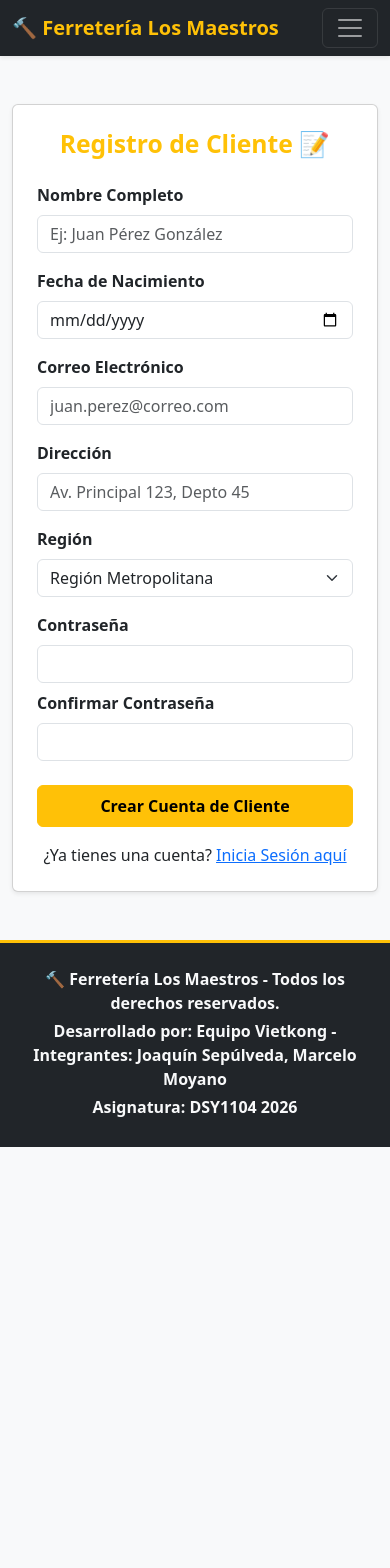
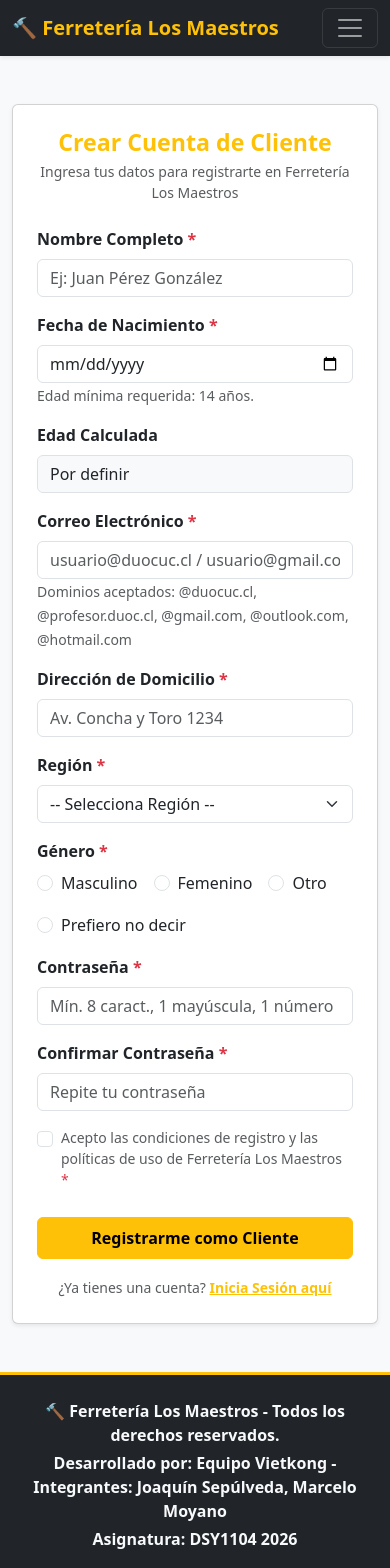
Before and after one commit to Yakim-uwu/EA2-REACT--Ferreteria-los-Maestros, a React (Vite) app: page /registro in a window 390 px wide. Shown: the top 1568 px of the page. Before the commit the page ends 1147 px from the top, so only its background shows below. Built offline with nearby package versions, Linux system fonts and the light colour scheme.

Commit message:
Fix Reglas de negoció de Registro

```diff
--- a/src/pages/Registro.tsx
+++ b/src/pages/Registro.tsx
@@ -1,7 +1,9 @@
 import React, { useState } from "react";
 import { useNavigate, Link } from "react-router-dom";
 import { useStore } from "../context/StoreContext";
+import { calcularEdad } from "../utils/format";
 import Alerta, { useAlerta } from "../components/Alerta";
+import { GeneroUsuario } from "../types";
 
 export default function Registro() {
   const { registrarUsuario } = useStore();
@@ -13,52 +15,113 @@ export default function Registro() {
     fechaNacimiento: "",
     correo: "",
     direccion: "",
-    region: "Metropolitana",
+    region: "",
+    genero: "" as GeneroUsuario,
     contrasena: "",
     confirmarContrasena: "",
+    aceptaTerminos: false,
   });
+
+  // Lista de dominios de correo permitidos por regla de negocio
+  const dominiosAutorizados = [
+    "@duocuc.cl",
+    "@profesor.duoc.cl",
+    "@gmail.com",
+    "@outlook.com",
+    "@hotmail.com",
+  ];
 
   const handleChange = (
     e: React.ChangeEvent<HTMLInputElement | HTMLSelectElement>,
   ) => {
-    setForm({ ...form, [e.target.name]: e.target.value });
+    const target = e.target as HTMLInputElement;
+    const value = target.type === "checkbox" ? target.checked : target.value;
+    setForm({ ...form, [target.name]: value });
+  };
+
+  const validarFormulario = (): boolean => {
+    // 1. Campos obligatorios
+    if (
+      !form.nombreCompleto.trim() ||
+      !form.fechaNacimiento ||
+      !form.correo.trim() ||
+      !form.direccion.trim() ||
+      !form.region ||
+      !form.genero ||
+      !form.contrasena ||
+      !form.confirmarContrasena
+    ) {
+      mostrar("Todos los campos marcados con (*) son obligatorios.");
+      return false;
+    }
+
+    // 2. Edad mínima de 14 años
+    const edadCalculada = calcularEdad(form.fechaNacimiento);
+    if (edadCalculada < 14) {
+      mostrar("Debes tener al menos 14 años de edad para registrarte.");
+      return false;
+    }
+
+    // 3. Dominio de correo autorizado
+    const correoMinusculas = form.correo.trim().toLowerCase();
+    const dominioValido = dominiosAutorizados.some((dom) =>
+      correoMinusculas.endsWith(dom),
+    );
+    if (!dominioValido) {
+      mostrar(
+        `El correo debe pertenecer a un dominio autorizado: ${dominiosAutorizados.join(", ")}`,
+      );
+      return false;
+    }
+
+    // 4. Selección válida de región
+    if (!form.region || form.region === "") {
+      mostrar("Selecciona una región válida de la lista.");
+      return false;
+    }
+
+    // 5. Selección de género
+    if (!form.genero) {
+      mostrar("Debes seleccionar una opción de género.");
+      return false;
+    }
+
+    // 6. Requisitos de seguridad y formato de contraseña
+    // Requisito: Mínimo 8 caracteres, al menos una letra mayúscula y al menos un número
+    const regexPassword = /^(?=.*[A-Z])(?=.*\d).{8,}$/;
+    if (!regexPassword.test(form.contrasena)) {
+      mostrar(
+        "La contraseña debe tener al menos 8 caracteres, incluir una letra mayúscula y al menos un número.",
+      );
+      return false;
+    }
+
+    if (form.contrasena !== form.confirmarContrasena) {
+      mostrar("Las contraseñas no coinciden.");
+      return false;
+    }
+
+    // 7. Aceptación de condiciones de registro
+    if (!form.aceptaTerminos) {
+      mostrar("Debes aceptar los términos y condiciones de registro.");
+      return false;
+    }
+
+    return true;
   };
 
   const handleSubmit = (e: React.FormEvent) => {
     e.preventDefault();
 
-    if (!form.nombreCompleto.trim()) {
-      mostrar("El nombre completo es obligatorio.");
-      return;
-    }
-    if (!form.fechaNacimiento) {
-      mostrar("La fecha de nacimiento es obligatoria.");
-      return;
-    }
-    if (!form.correo.trim() || !form.correo.includes("@")) {
-      mostrar("Ingresa un correo electrónico válido.");
-      return;
-    }
-    if (!form.direccion.trim()) {
-      mostrar("La dirección es obligatoria.");
-      return;
-    }
-    if (form.contrasena.length < 6) {
-      mostrar("La contraseña debe tener al menos 6 caracteres.");
-      return;
-    }
-    if (form.contrasena !== form.confirmarContrasena) {
-      mostrar("Las contraseñas no coinciden.");
-      return;
-    }
+    if (!validarFormulario()) return;
 
-    // Registro asigna exclusivamente el rol 'cliente'
     const res = registrarUsuario({
-      nombreCompleto: form.nombreCompleto,
+      nombreCompleto: form.nombreCompleto.trim(),
       fechaNacimiento: form.fechaNacimiento,
-      correo: form.correo,
-      direccion: form.direccion,
+      correo: form.correo.trim().toLowerCase(),
+      direccion: form.direccion.trim(),
       region: form.region,
+      genero: form.genero,
       rol: "cliente",
       contrasena: form.contrasena,
     });
@@ -67,77 +130,129 @@ export default function Registro() {
       mostrar("¡Registro exitoso! Redirigiendo a Iniciar Sesión...", false);
       setTimeout(() => navigate("/login"), 1500);
     } else {
-      mostrar(res.mensaje || "Error al registrar usuario.");
+      mostrar(res.mensaje || "Error al registrar el usuario.");
     }
   };
 
+  const edadActual = form.fechaNacimiento
+    ? calcularEdad(form.fechaNacimiento)
+    : 0;
+
   return (
-    <main className="container my-5" style={{ maxWidth: "600px" }}>
+    <main className="container my-5" style={{ maxWidth: "700px" }}>
       <div className="card shadow-sm p-4">
-        <h2 className="text-center fw-bold text-warning mb-4">
-          Registro de Cliente 📝
-        </h2>
+        <h3 className="fw-bold text-center mb-1 text-warning">
+          Crear Cuenta de Cliente
+        </h3>
+        <p className="text-center text-muted small mb-4">
+          Ingresa tus datos para registrarte en Ferretería Los Maestros
+        </p>
 
         <Alerta alerta={alerta} />
 
-        <form onSubmit={handleSubmit}>
-          <div className="mb-3">
-            <label className="form-label fw-semibold">Nombre Completo</label>
+        <form onSubmit={handleSubmit} noValidate>
+          <div className="row g-3">
+            {/* Nombre Completo */}
+            <div className="col-12">
+              <label
+                htmlFor="nombreCompleto"
+                className="form-label fw-semibold"
+              >
+                Nombre Completo <span className="text-danger">*</span>
+              </label>
               <input
                 type="text"
+                id="nombreCompleto"
                 name="nombreCompleto"
                 className="form-control"
+                placeholder="Ej: Juan Pérez González"
                 value={form.nombreCompleto}
                 onChange={handleChange}
-              placeholder="Ej: Juan Pérez González"
               />
             </div>
 
-          <div className="mb-3">
-            <label className="form-label fw-semibold">
-              Fecha de Nacimiento
+            {/* Fecha de Nacimiento y Edad Derivada */}
+            <div className="col-md-6">
+              <label
+                htmlFor="fechaNacimiento"
+                className="form-label fw-semibold"
+              >
+                Fecha de Nacimiento <span className="text-danger">*</span>
               </label>
               <input
                 type="date"
+                id="fechaNacimiento"
                 name="fechaNacimiento"
                 className="form-control"
                 value={form.fechaNacimiento}
                 onChange={handleChange}
               />
+              <small className="text-muted">
+                Edad mínima requerida: 14 años.
+              </small>
             </div>
 
-          <div className="mb-3">
-            <label className="form-label fw-semibold">Correo Electrónico</label>
+            <div className="col-md-6">
+              <label className="form-label fw-semibold">Edad Calculada</label>
               <input
-              type="email"
-              name="correo"
-              className="form-control"
-              value={form.correo}
-              onChange={handleChange}
-              placeholder="juan.perez@correo.com"
+                type="text"
+                className="form-control bg-light"
+                value={
+                  form.fechaNacimiento ? `${edadActual} años` : "Por definir"
+                }
+                disabled
               />
             </div>
 
-          <div className="mb-3">
-            <label className="form-label fw-semibold">Dirección</label>
+            {/* Correo Electrónico */}
+            <div className="col-12">
+              <label htmlFor="correo" className="form-label fw-semibold">
+                Correo Electrónico <span className="text-danger">*</span>
+              </label>
+              <input
+                type="email"
+                id="correo"
+                name="correo"
+                className="form-control"
+                placeholder="usuario@duocuc.cl / usuario@gmail.com"
+                value={form.correo}
+                onChange={handleChange}
+              />
+              <small className="text-muted">
+                Dominios aceptados: @duocuc.cl, @profesor.duoc.cl, @gmail.com,
+                @outlook.com, @hotmail.com
+              </small>
+            </div>
+
+            {/* Dirección */}
+            <div className="col-md-7">
+              <label htmlFor="direccion" className="form-label fw-semibold">
+                Dirección de Domicilio <span className="text-danger">*</span>
+              </label>
               <input
                 type="text"
+                id="direccion"
                 name="direccion"
                 className="form-control"
+                placeholder="Av. Concha y Toro 1234"
                 value={form.direccion}
                 onChange={handleChange}
-              placeholder="Av. Principal 123, Depto 45"
               />
             </div>
 
-          <div className="mb-3">
-            <label className="form-label fw-semibold">Región</label>
+            {/* Selección de Región */}
+            <div className="col-md-5">
+              <label htmlFor="region" className="form-label fw-semibold">
+                Región <span className="text-danger">*</span>
+              </label>
               <select
+                id="region"
                 name="region"
                 className="form-select"
                 value={form.region}
                 onChange={handleChange}
               >
+                <option value="">-- Selecciona Región --</option>
                 <option value="Metropolitana">Región Metropolitana</option>
                 <option value="Valparaíso">Región de Valparaíso</option>
                 <option value="Biobío">Región del Biobío</option>
@@ -147,42 +262,144 @@ export default function Registro() {
               </select>
             </div>
 
-          <div className="row g-2 mb-4">
+            {/* Selección de Género */}
+            <div className="col-12">
+              <label className="form-label fw-semibold d-block">
+                Género <span className="text-danger">*</span>
+              </label>
+              <div className="d-flex flex-wrap gap-3">
+                <div className="form-check">
+                  <input
+                    className="form-check-input"
+                    type="radio"
+                    name="genero"
+                    id="genMasculino"
+                    value="masculino"
+                    checked={form.genero === "masculino"}
+                    onChange={handleChange}
+                  />
+                  <label className="form-check-label" htmlFor="genMasculino">
+                    Masculino
+                  </label>
+                </div>
+                <div className="form-check">
+                  <input
+                    className="form-check-input"
+                    type="radio"
+                    name="genero"
+                    id="genFemenino"
+                    value="femenino"
+                    checked={form.genero === "femenino"}
+                    onChange={handleChange}
+                  />
+                  <label className="form-check-label" htmlFor="genFemenino">
+                    Femenino
+                  </label>
+                </div>
+                <div className="form-check">
+                  <input
+                    className="form-check-input"
+                    type="radio"
+                    name="genero"
+                    id="genOtro"
+                    value="otro"
+                    checked={form.genero === "otro"}
+                    onChange={handleChange}
+                  />
+                  <label className="form-check-label" htmlFor="genOtro">
+                    Otro
+                  </label>
+                </div>
+                <div className="form-check">
+                  <input
+                    className="form-check-input"
+                    type="radio"
+                    name="genero"
+                    id="genNoDecir"
+                    value="prefiero_no_decir"
+                    checked={form.genero === "prefiero_no_decir"}
+                    onChange={handleChange}
+                  />
+                  <label className="form-check-label" htmlFor="genNoDecir">
+                    Prefiero no decir
+                  </label>
+                </div>
+              </div>
+            </div>
+
+            {/* Contraseña */}
             <div className="col-md-6">
-              <label className="form-label fw-semibold">Contraseña</label>
+              <label htmlFor="contrasena" className="form-label fw-semibold">
+                Contraseña <span className="text-danger">*</span>
+              </label>
               <input
                 type="password"
+                id="contrasena"
                 name="contrasena"
                 className="form-control"
+                placeholder="Mín. 8 caract., 1 mayúscula, 1 número"
                 value={form.contrasena}
                 onChange={handleChange}
               />
             </div>
+
+            {/* Confirmar Contraseña */}
             <div className="col-md-6">
-              <label className="form-label fw-semibold">
-                Confirmar Contraseña
+              <label
+                htmlFor="confirmarContrasena"
+                className="form-label fw-semibold"
+              >
+                Confirmar Contraseña <span className="text-danger">*</span>
               </label>
               <input
                 type="password"
+                id="confirmarContrasena"
                 name="confirmarContrasena"
                 className="form-control"
+                placeholder="Repite tu contraseña"
                 value={form.confirmarContrasena}
                 onChange={handleChange}
               />
+            </div>
+
+            {/* Términos y Condiciones */}
+            <div className="col-12 mt-3">
+              <div className="form-check">
+                <input
+                  className="form-check-input"
+                  type="checkbox"
+                  id="aceptaTerminos"
+                  name="aceptaTerminos"
+                  checked={form.aceptaTerminos}
+                  onChange={handleChange}
+                />
+                <label
+                  className="form-check-label text-muted small"
+                  htmlFor="aceptaTerminos"
+                >
+                  Acepto las condiciones de registro y las políticas de uso de
+                  Ferretería Los Maestros <span className="text-danger">*</span>
+                </label>
+              </div>
             </div>
           </div>
 
           <button
             type="submit"
-            className="btn btn-warning w-100 fw-bold py-2 mb-3"
+            className="btn btn-warning fw-bold w-100 mt-4 py-2"
           >
-            Crear Cuenta de Cliente
+            Registrarme como Cliente
           </button>
+        </form>
 
-          <p className="text-center mb-0">
-            ¿Ya tienes una cuenta? <Link to="/login">Inicia Sesión aquí</Link>
-          </p>
-        </form>
+        <div className="text-center mt-3">
+          <small className="text-muted">
+            ¿Ya tienes una cuenta?{" "}
+            <Link to="/login" className="text-warning fw-bold">
+              Inicia Sesión aquí
+            </Link>
+          </small>
+        </div>
       </div>
     </main>
   );
```
Also changed, not shown: src/pages/Vendedor.tsx (+15 -5 lines), src/types/index.ts (+6 -1 lines). Lines whose indentation alone changed are shown as unchanged.
